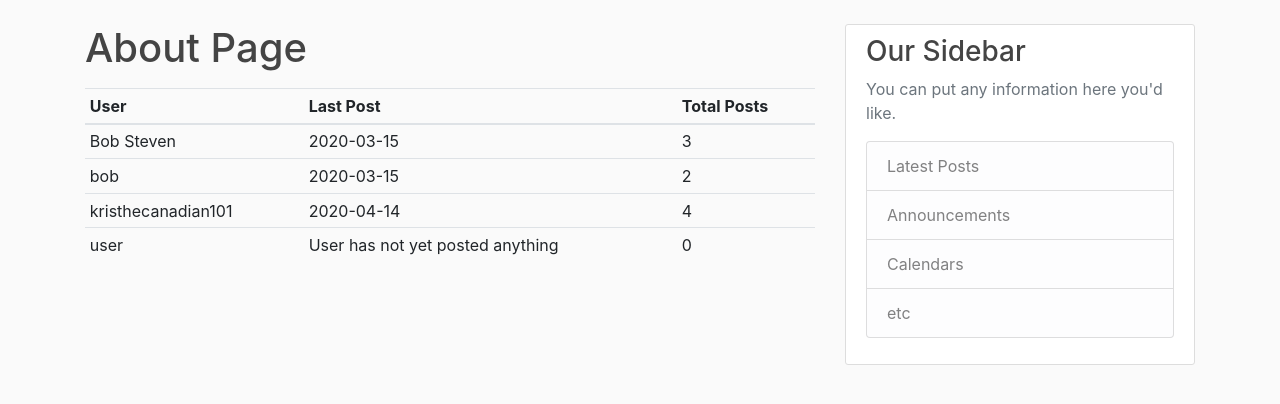
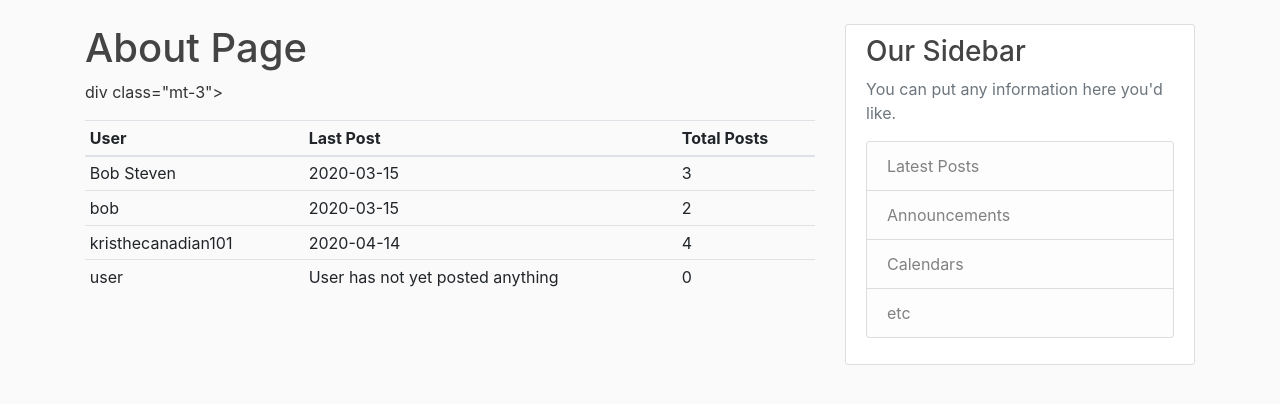
Before and after one commit to KrisTheCanadian/Web-Application-Blog-Project, a Flask app: page /about in a window 1280 px wide. Shown: the part 56-460 px from the top of the page. Run offline with Flask 2, Linux system fonts and the light colour scheme; data comes from the database, SQL or seed files in the repository; some libraries are stand-ins or nearby versions.

Commit message:
Updated About Page

```diff
--- a/app/templates/about.html
+++ b/app/templates/about.html
@@ -1,6 +1,9 @@
 {% extends 'base.html' %}
 {% block content %}
     <h1>About Page</h1>
+    div class="mt-3">
+    <div></div>
+
     <div class="mt-3">
         <table class="table table-sm">
             <thead>
@@ -11,10 +14,10 @@
             </tr>
             </thead>
             <tbody>
-  {% for i in range(posts|length)%}
+            {% for i in range(posts|length) %}
                 <tr>
                     <td> {{ users[i].username }} </td>
-          {% if posts[i] != None%}
+                    {% if posts[i] != None %}
                         <td> {{ posts[i].date_posted.strftime('%Y-%m-%d') }} </td>
                     {% else %}
                         <td>User has not yet posted anything</td>
```
Lines whose indentation alone changed are shown as unchanged.
